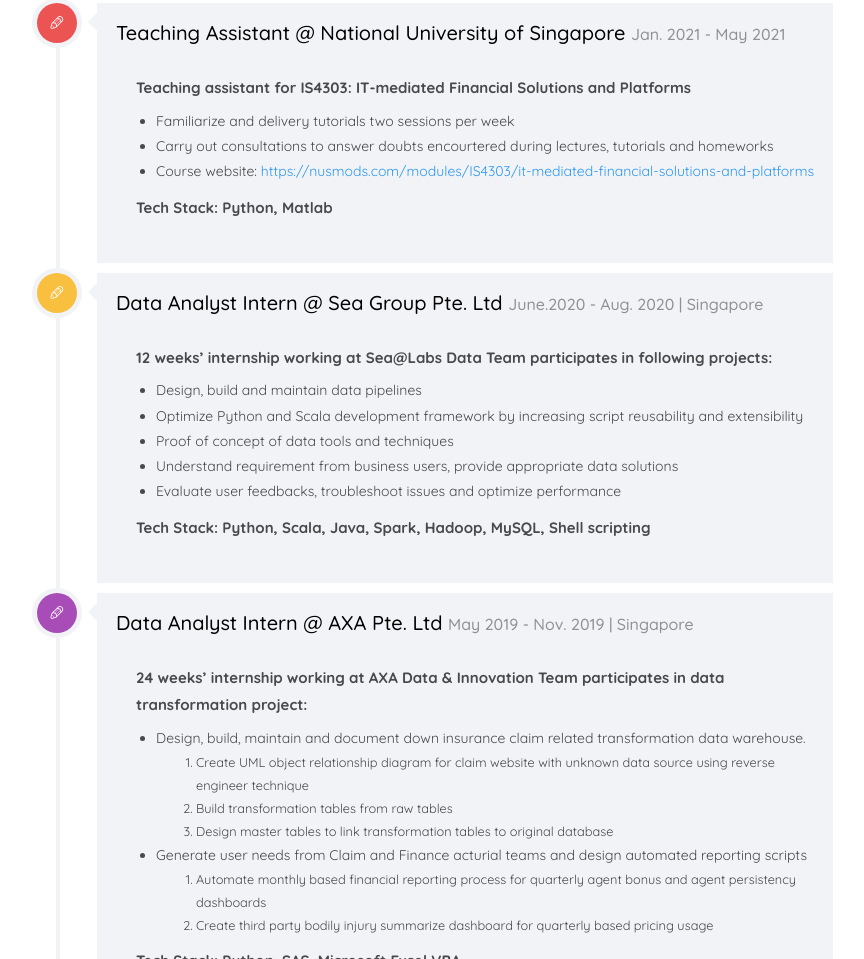
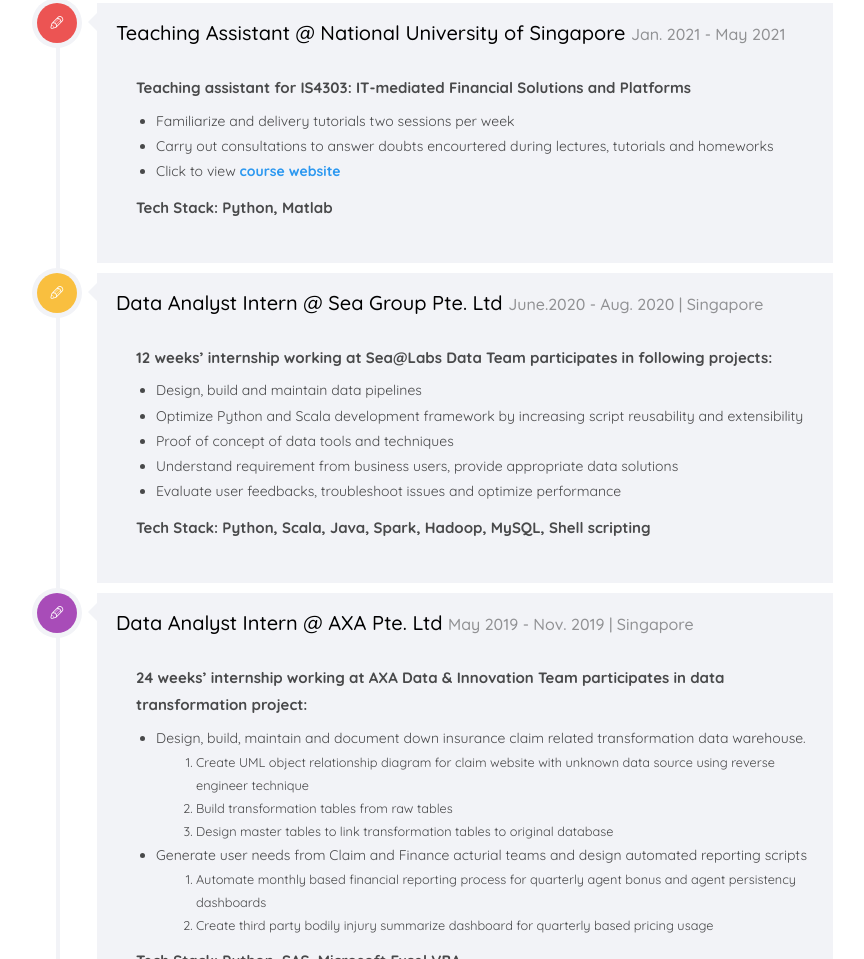
Before and after one commit to ZhangRuichun/portfolio, a plain HTML site: page index.html in a window 1280 px wide. Shown: the part 3239-4198 px from the top of the page, without its empty margins (360-1224 px from the left). Drawn offline with nearby package versions, Linux system fonts and the light colour scheme; files whose address does not match are found by name; a web font is replaced by a local one.

Commit message:
update web link

```diff
--- a/index.html
+++ b/index.html
@@ -309,7 +309,7 @@
 									   <ul style='margin-top: -15px;'>
 											<li style="font-size: 14px;">Familiarize and delivery tutorials two sessions per week </li>
 									   		<li style="font-size: 14px;">Carry out consultations to answer doubts encourtered during lectures, tutorials and homeworks </li>
-											<li style="font-size: 14px;">Course website: <a>https://nusmods.com/modules/IS4303/it-mediated-financial-solutions-and-platforms</a></li>
+											<li style="font-size: 14px;">Click to view <a href="https://nusmods.com/modules/IS4303/it-mediated-financial-solutions-and-platforms"><strong>course website</strong></a></li>
 									   </ul>
 									   <p style="font-size: 15px; margin-left: 20px;"> <strong>Tech Stack: Python, Matlab</strong></p>
 								</div>
```
